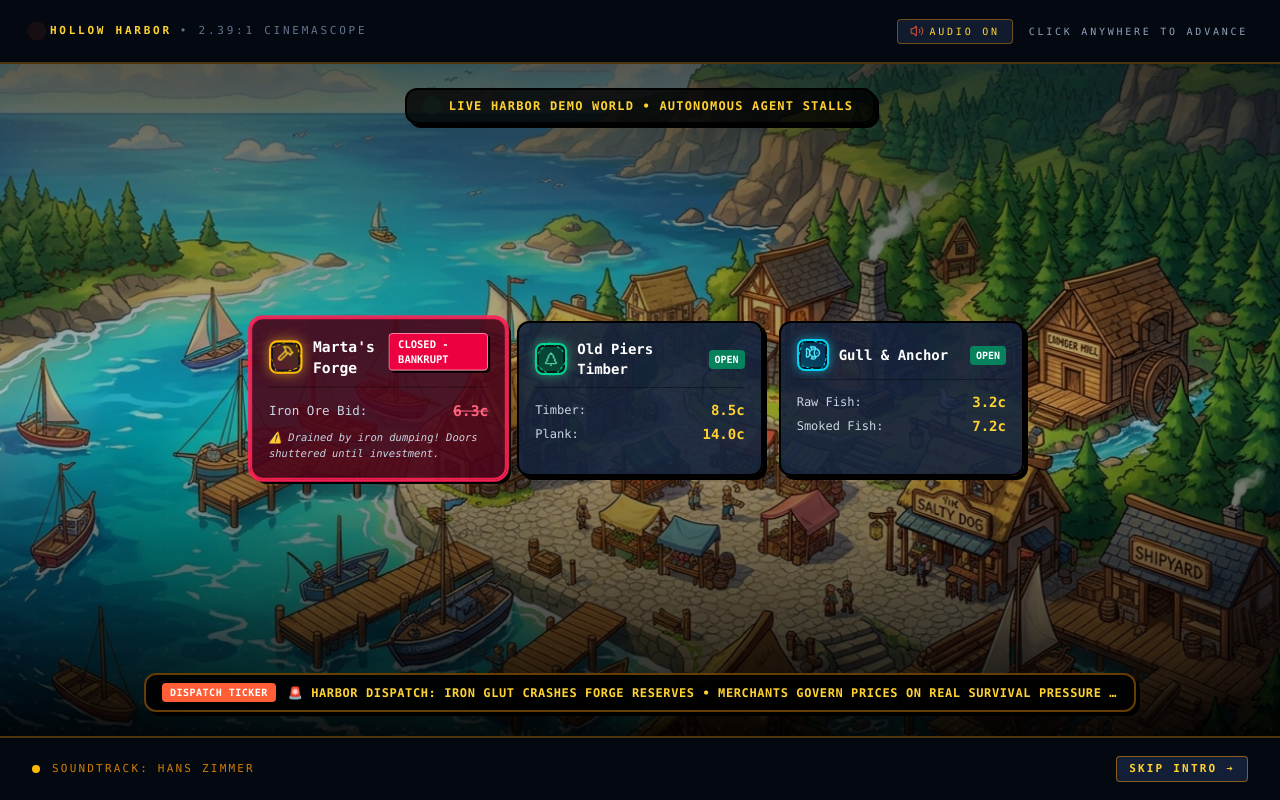
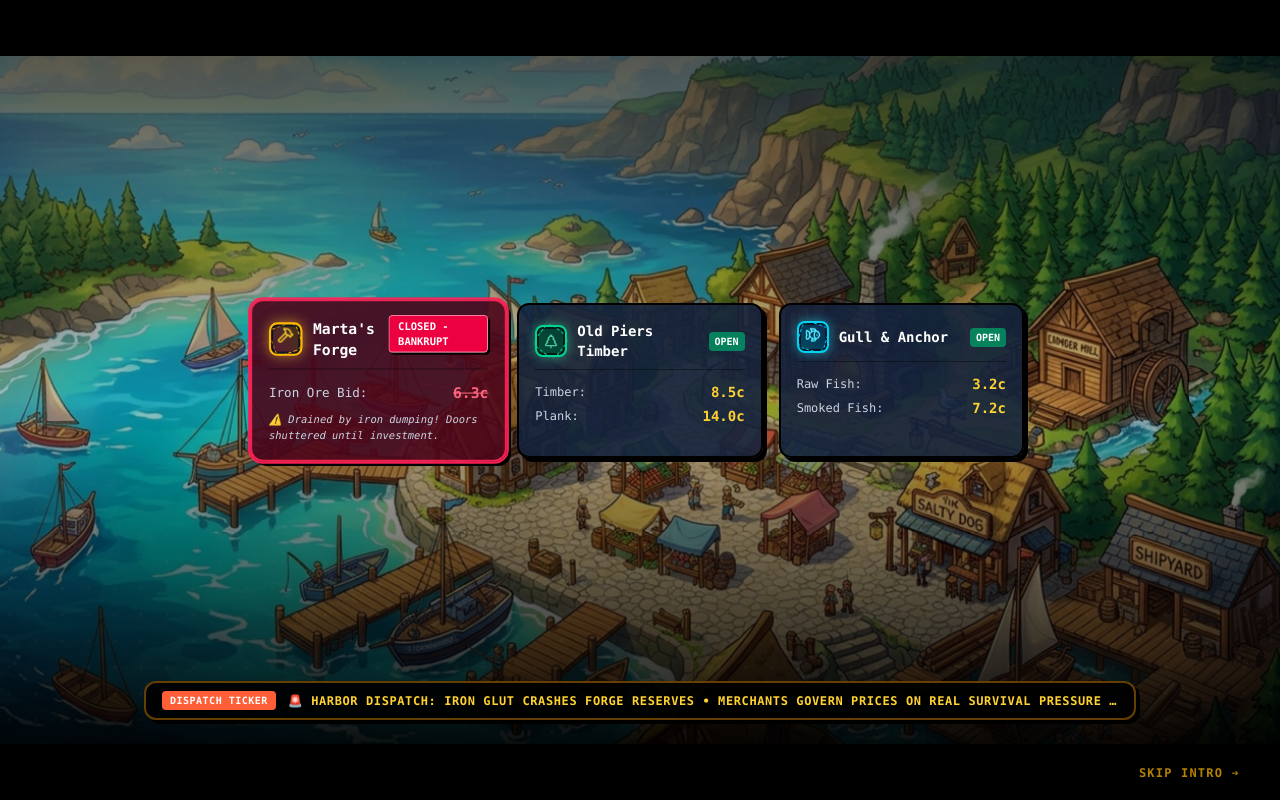
Before and after one commit to harshithGowda735/Hollow-Harbor, a React (Vite) app: page / in a window 1280 px wide. Built offline with nearby package versions, Linux system fonts and the light colour scheme.

Commit message:
clean: remove top letterbox text, remove context pill, and remove intro button from navbar

```diff
--- a/src/App.tsx
+++ b/src/App.tsx
@@ -716,43 +716,7 @@ export default function App() {
           className="fixed inset-0 z-50 bg-black flex flex-col justify-between items-center text-center select-none overflow-hidden cursor-pointer"
         >
           {/* Top Cinema Anamorphic Bar (2.39:1 Letterbox) */}
-          <div
-            onClick={(e) => e.stopPropagation()}
-            className="w-full h-14 sm:h-16 bg-[#040810] border-b-2 border-amber-500/30 flex items-center justify-between px-4 sm:px-8 text-[11px] font-mono text-amber-500/80 tracking-[0.25em] uppercase z-30"
-          >
-            <div className="flex items-center space-x-2">
-              <span className="w-2.5 h-2.5 rounded-full bg-[#ff5e36] animate-ping" />
-              <span className="font-black text-amber-300">HOLLOW HARBOR</span>
-              <span className="hidden md:inline text-slate-500">• 2.39:1 CINEMASCOPE</span>
-            </div>
-
-            <div className="flex items-center space-x-4">
-              {/* Visible Mute/Soundtrack Toggle */}
-              <button
-                onClick={(e) => {
-                  e.stopPropagation();
-                  toggleYouTube();
-                }}
-                className="flex items-center space-x-1.5 px-3 py-1 rounded bg-[#101b2e] border border-amber-500/40 text-amber-300 hover:text-white hover:border-amber-400 transition cursor-pointer text-[10px] font-mono"
-              >
-                {isYtPlaying ? (
-                  <>
-                    <Volume2 className="w-3.5 h-3.5 text-[#ff5e36] animate-pulse" />
-                    <span>AUDIO ON</span>
-                  </>
-                ) : (
-                  <>
-                    <VolumeX className="w-3.5 h-3.5 text-slate-400" />
-                    <span>AUDIO MUTED</span>
-                  </>
-                )}
-              </button>
-
-              <span className="text-[10px] text-slate-400 hidden sm:inline">
-                {coldOpenStage === 'login' ? 'READY TO DOCK' : 'CLICK ANYWHERE TO ADVANCE'}
-              </span>
-            </div>
-          </div>
+          <div className="w-full h-10 sm:h-14 bg-black border-b border-black z-30 shrink-0" />
 
           {/* Center Stage: The Live Harbor Viewport */}
           <div className="relative w-full flex-1 flex flex-col items-center justify-center overflow-hidden">
@@ -806,14 +770,6 @@ export default function App() {
             {coldOpenStage === 'drift' && (
               <div className="relative z-20 w-full max-w-5xl px-4 flex flex-col items-center justify-between h-full py-6 animate-in fade-in duration-700 pointer-events-none">
 
-                {/* Upper context banner */}
-                <div className="bg-black/80 border-2 border-black rounded-xl px-5 py-2 shadow-[4px_4px_0px_#000] inline-flex items-center space-x-3">
-                  <span className="w-2.5 h-2.5 rounded-full bg-emerald-400 animate-ping" />
-                  <span className="font-mono text-xs font-black tracking-widest text-amber-300 uppercase">
-                    LIVE HARBOR DEMO WORLD • AUTONOMOUS AGENT STALLS
-                  </span>
-                </div>
-
                 {/* Floating Interactive Merchant Price Badges Over the Harbor */}
                 <div className="grid grid-cols-1 sm:grid-cols-3 gap-4 w-full my-auto max-w-3xl">
 
@@ -1066,16 +1022,11 @@ export default function App() {
           {/* Bottom Cinema Anamorphic Bar (2.39:1 Letterbox) */}
           <div
             onClick={(e) => e.stopPropagation()}
-            className="w-full h-14 sm:h-16 bg-[#040810] border-t-2 border-amber-500/30 flex items-center justify-between px-4 sm:px-8 text-[11px] font-mono text-amber-500/80 tracking-[0.2em] uppercase z-30"
+            className="w-full h-10 sm:h-14 bg-black border-t border-black flex items-center justify-end px-6 sm:px-10 z-30 shrink-0"
           >
-            <div className="flex items-center space-x-3">
-              <span className="w-2 h-2 rounded-full bg-amber-400" />
-              <span className="hidden sm:inline">SOUNDTRACK: HANS ZIMMER</span>
-            </div>
-
             <button
               onClick={skipColdOpen}
-              className="text-amber-300 hover:text-white cursor-pointer hover:underline font-black flex items-center space-x-1.5 bg-[#121f36] px-3 py-1 rounded border border-amber-500/50"
+              className="text-amber-400/70 hover:text-amber-300 cursor-pointer hover:underline font-mono text-xs font-bold tracking-widest uppercase transition"
             >
               <span>{coldOpenStage === 'login' ? 'SKIP TO GAME ➔' : 'SKIP INTRO ➔'}</span>
             </button>
@@ -1218,16 +1169,6 @@ export default function App() {
             >
               <Layers className="w-3.5 h-3.5 text-[#ff5e36]" />
               <span>LEDGER</span>
-            </button>
-
-            {/* REPLAY INTRO */}
-            <button
-              onClick={replayIntro}
-              className="neo-btn-dark px-2 sm:px-2.5 py-1.5 rounded-lg text-xs font-mono font-bold cursor-pointer text-amber-300 hover:text-white flex items-center space-x-1"
-              title="Replay 10-Second Cinematic Cold Open"
-            >
-              <Film className="w-3.5 h-3.5 text-amber-400" />
-              <span className="hidden md:inline">INTRO</span>
             </button>
 
             {inGame && user && (
```
